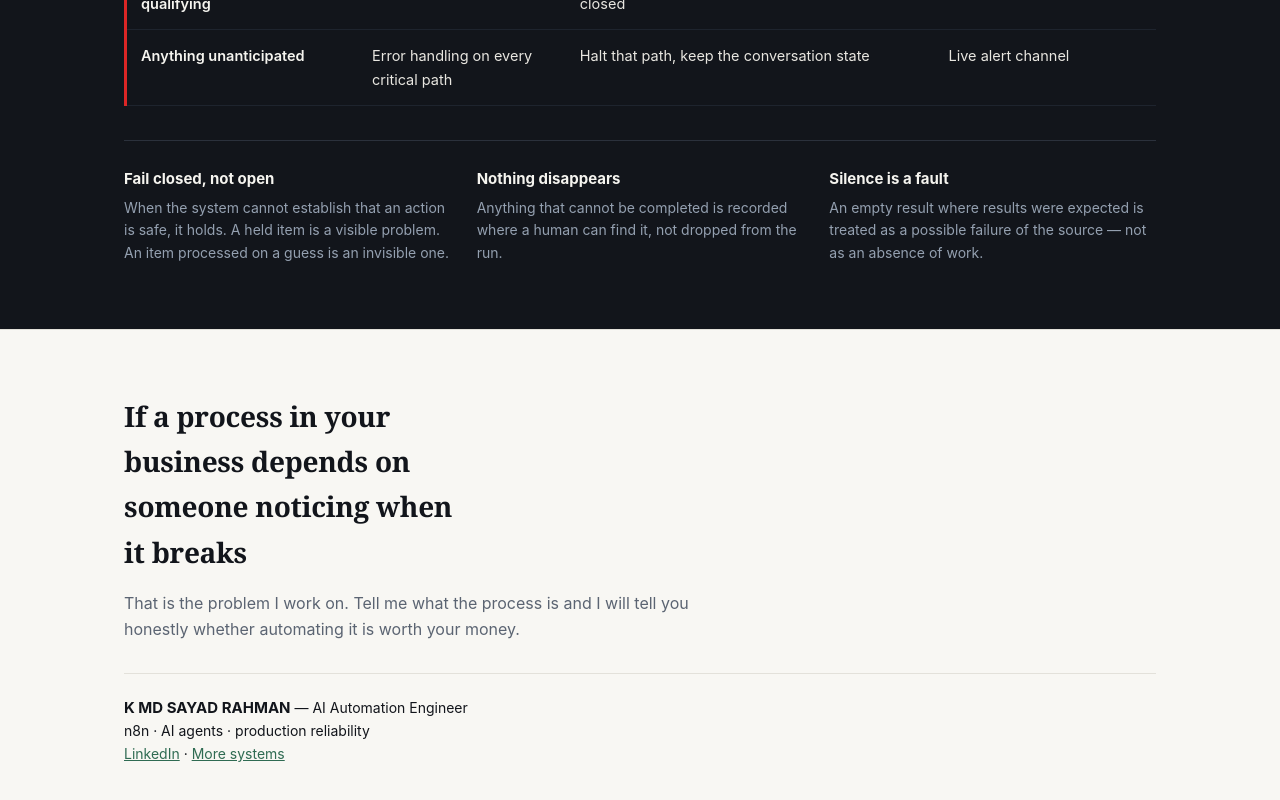
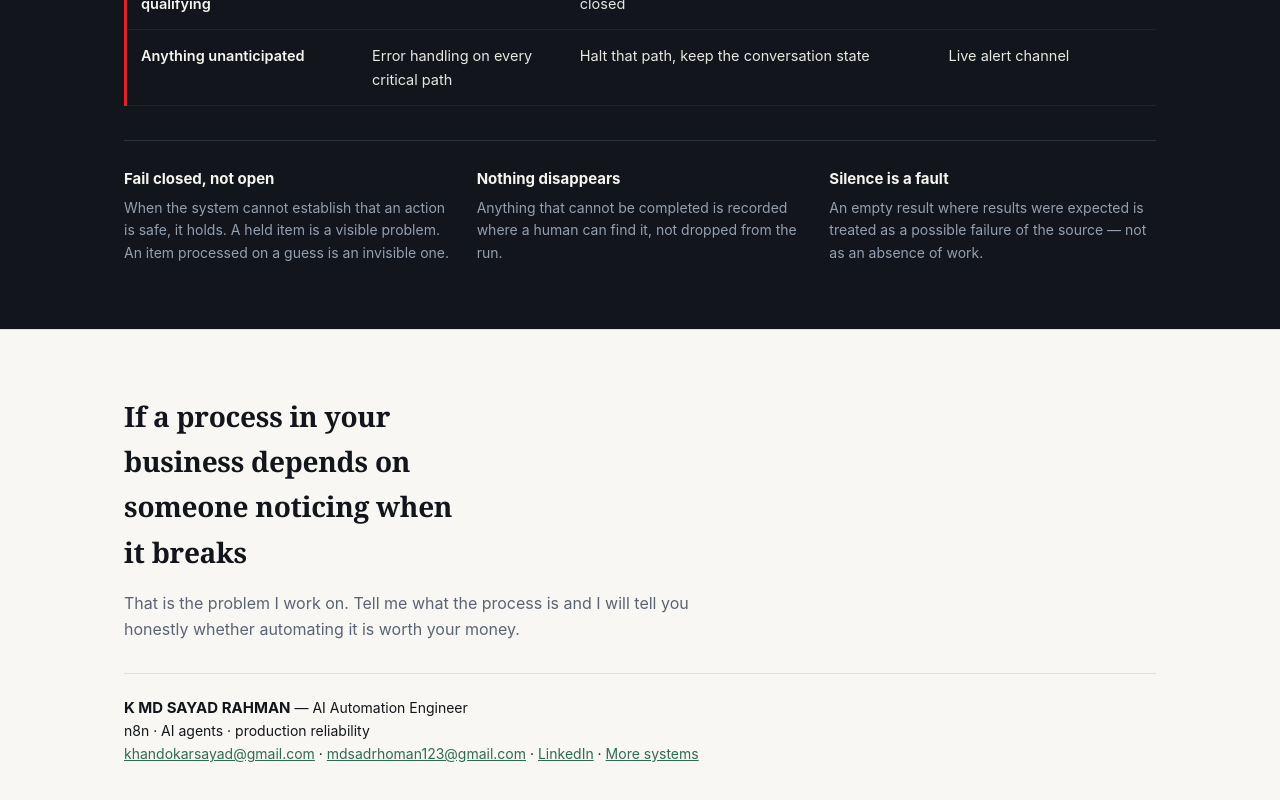
Before and after one commit to mdsadrhoman123-stack/whatsapp-ai-lead-qualifier, a plain HTML site: page docs/index.html in a window 1280 px wide. Shown: the part 2871-3671 px from the top of the page. Drawn offline with Linux system fonts and the light colour scheme.

Commit message:
docs: restore the portfolio licence and the email contact routes
The previous commit was built from a stale generator output. Two things
went in that should not have:

- LICENSE was replaced with an MIT licence, which grants exactly the
  copying and redistribution that NOTICE.md states is not permitted.
  Regenerated as the Portfolio Documentation License, now carrying the
  year and one consistent legal name.
- Both email addresses were dropped from the contact lines in README,
  NOTICE, workflows/README and the demo page, leaving LinkedIn as the
  only route — which is no route at all for a visitor without an
  account. Restored.

```diff
--- a/docs/index.html
+++ b/docs/index.html
@@ -210,6 +210,8 @@ a{color:var(--green)}
     <div class="sig">
       <b>K MD SAYAD RAHMAN</b> — AI Automation Engineer<br>
       n8n · AI agents · production reliability<br>
+      <a href="mailto:khandokarsayad@gmail.com">khandokarsayad@gmail.com</a> ·
+      <a href="mailto:mdsadrhoman123@gmail.com">mdsadrhoman123@gmail.com</a> ·
       <a href="https://www.linkedin.com/in/khandokarsayad">LinkedIn</a> ·
       <a href="https://github.com/mdsadrhoman123-stack">More systems</a>
     </div>
```
Also changed, not shown: 4 other files.
